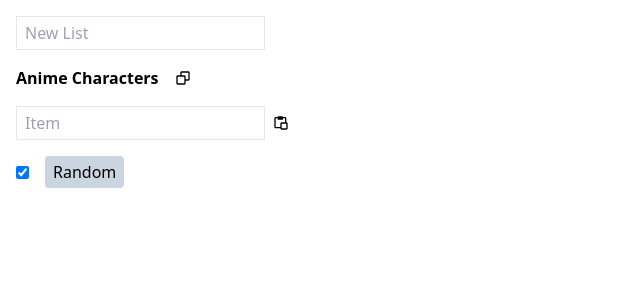
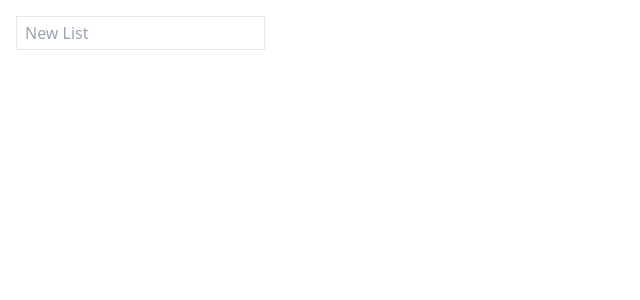
Before and after one commit to sakkaku-web/randomizer, a React (Create React App) app: page / in a window 1280 px wide. Shown: the top 300 px of the page, without its empty margins (0-640 px from the left). Built offline with nearby package versions, Linux system fonts and the light colour scheme.

Commit message:
make anime list optional

```diff
--- a/src/App.tsx
+++ b/src/App.tsx
@@ -3,7 +3,7 @@ import { ListHandler, RandomList } from "./RandomList";
 import { animeListHandler } from "./anime";
 
 const LISTS_ID_KEY = "randomizerListIds";
-const ANIME_CHAR_KEY = "Anime Characters";
+const ANIME_CHAR_KEY = "Anime";
 
 const HANDLER: Record<string, ListHandler<any>> = {
   [ANIME_CHAR_KEY]: animeListHandler,
@@ -36,8 +36,6 @@ function App() {
     localStorage.setItem(LISTS_ID_KEY, JSON.stringify(updatedList));
   };
 
-  const allLists = [ANIME_CHAR_KEY, ...lists];
-
   return (
     <div className="p-4 flex flex-col gap-4">
       <div className="flex gap-4">
@@ -52,14 +50,12 @@ function App() {
       </div>
 
       <div className="flex gap-4 flex-wrap">
-        {allLists.map((list) => (
+        {lists.map((list) => (
           <RandomList
             key={list}
             name={list}
             handler={HANDLER[list]}
-            onDelete={
-              ANIME_CHAR_KEY === list ? undefined : () => handleDeleteList(list)
-            }
+            onDelete={() => handleDeleteList(list)}
           />
         ))}
       </div>
--- a/src/List.tsx
+++ b/src/List.tsx
@@ -62,7 +62,7 @@ export const List = ({
           onChange={() => toggleAll()}
         />
         <button
-          className="bg-slate-300 px-2 py-1 rounded"
+          className="bg-slate-100 hover:bg-slate-300 px-2 py-1"
           onClick={() => handleGetRandom()}
         >
           Random
```
Also changed, not shown: 1 other file (tests, documents, lock files or other folders).
